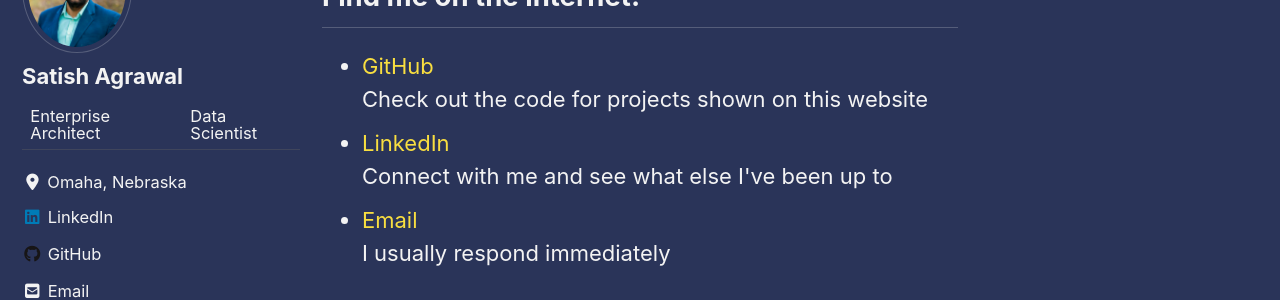
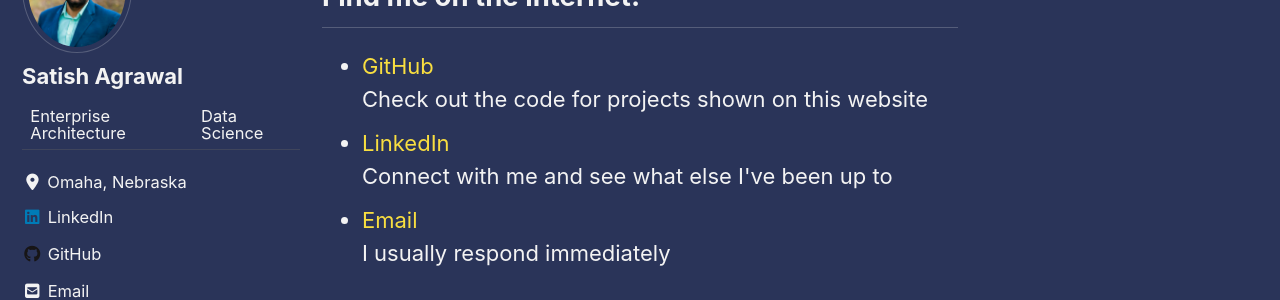
Before and after one commit to satishagrawal/satishagrawal.github.io, a Jekyll site: the page built from _pages/Contact.md, in a window 1280 px wide. Shown: the part 591-891 px from the top of the page. Built offline with Jekyll 4.4.1, drawn with Linux system fonts in a browser that asks for light colours; cached includes are drawn as plain includes; nearby versions of some CDN libraries.

Commit message:
Update _config.yml

```diff
--- a/_config.yml
+++ b/_config.yml
@@ -19,7 +19,7 @@ title                    : "Satish Agrawal"
 title_separator          : "-"
 subtitle                 : "Home"
 name                     : "Satish Agrawal"
-description              : "A Great Big Beautiful Tomorrow"
+description              : "Enterprise Architecture"
 url                      : "https://satishagrawal.github.io/"
 baseurl                  : # the subpath of your site, e.g. "/blog"
 repository               : "satishagrawal/satishagrawal.github.io"
@@ -94,7 +94,7 @@ analytics:
 author:
   name             : "Satish Agrawal"
   avatar           : "assets/AvatarPicture.jpeg"
-  bio              : "Enterprise Architect | Data Scientist"
+  bio              : "Enterprise Architecture | Data Science"
   location         : "Omaha, Nebraska"
   email            : "satish.agrawal82@gmail.com"
   links:
```
